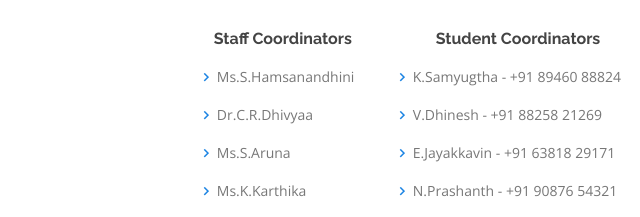
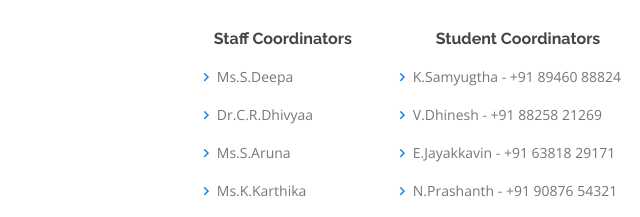
Before and after one commit to ShutterUpMedia/mscia21, a plain HTML site: page index.html in a window 1280 px wide. Shown: the part 5137-5354 px from the top of the page, 220-860 px from the left. Drawn offline with nearby package versions, Linux system fonts and the light colour scheme; files whose address does not match are found by name.

Commit message:
Update index.html

```diff
--- a/index.html
+++ b/index.html
@@ -638,7 +638,7 @@
             <div class="staff">
             <h4>Staff Coordinators</h4>
             <ul>
-              <li><i class="bx bx-chevron-right"></i> <a href="#">Ms.S.Hamsanandhini</a></li>
+              <li><i class="bx bx-chevron-right"></i> <a href="#">Ms.S.Deepa</a></li>
               <li><i class="bx bx-chevron-right"></i> <a href="#">Dr.C.R.Dhivyaa</a></li>
               <li><i class="bx bx-chevron-right"></i> <a href="#">Ms.S.Aruna</a></li>
               <li><i class="bx bx-chevron-right"></i> <a href="#">Ms.K.Karthika</a></li>
```
